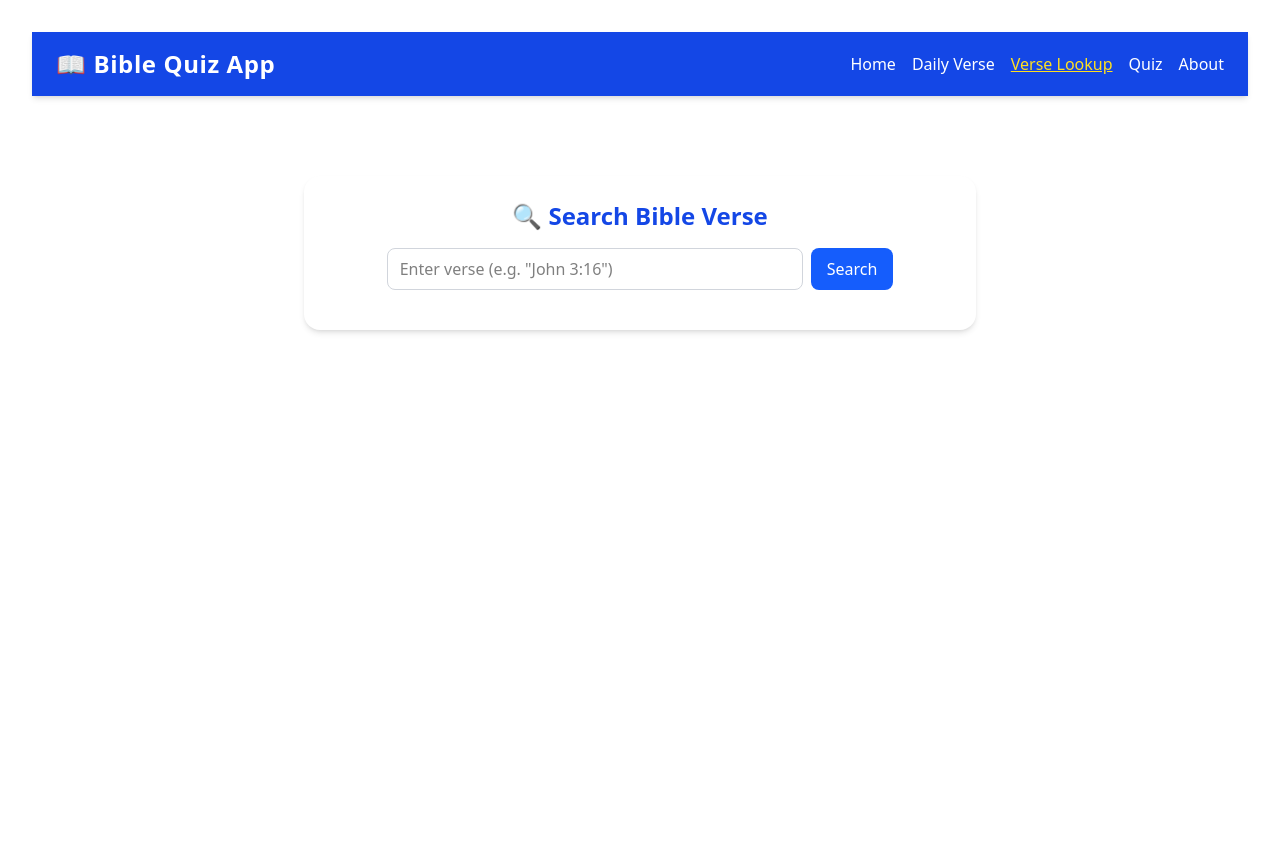
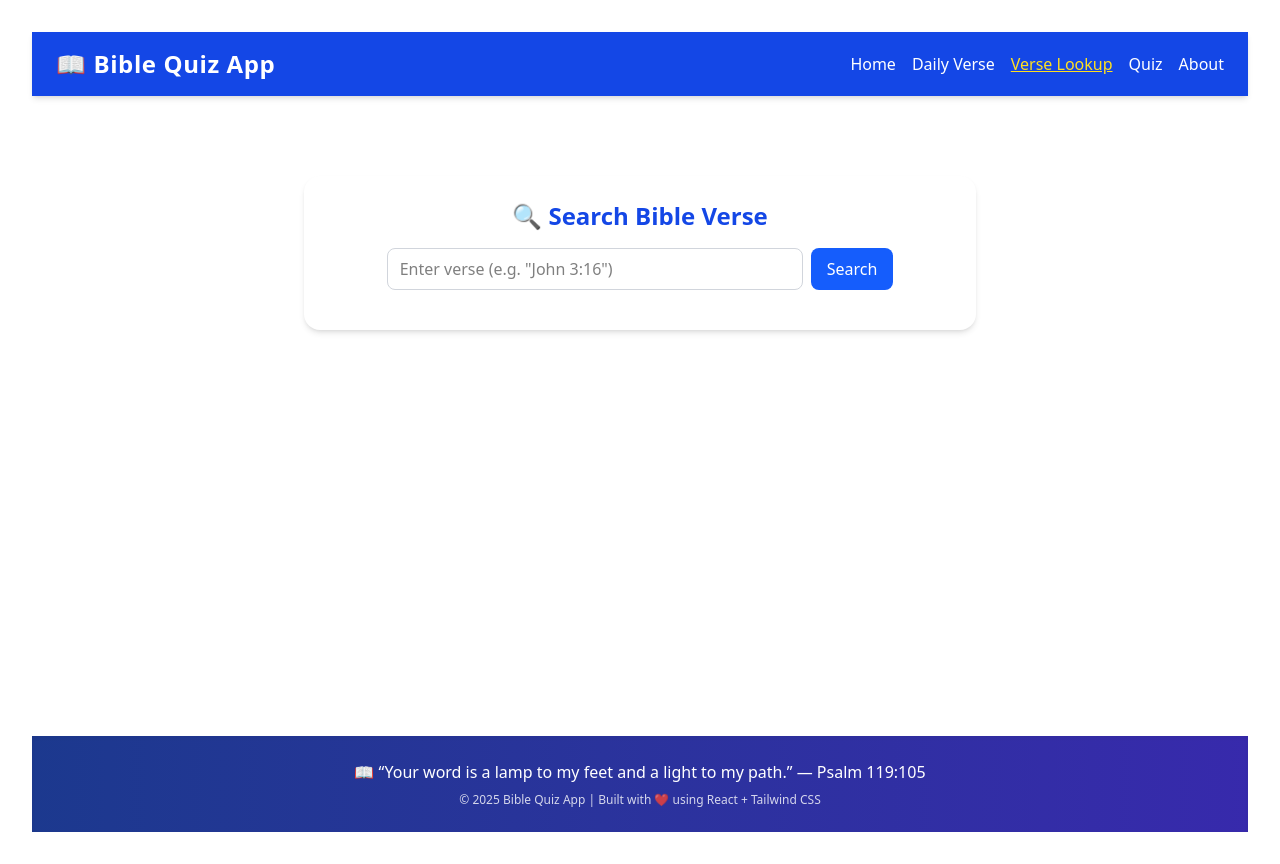
Before and after one commit to ifeanyieva/bible-quiz-app, a React (Vite) app: page /verse-lookup in a window 1280 px wide. Built offline with nearby package versions, Linux system fonts and the light colour scheme.

Commit message:
added footer

```diff
--- a/src/App.jsx
+++ b/src/App.jsx
@@ -7,6 +7,7 @@ import Home from "./pages/Home";
 import About from "./pages/About";
 import Quiz from "./pages/Quiz";
 import VerseLookup from "./pages/VerseLookup";
+import Footer from "./components/Footer";
 import "./App.css";
 
 function App() {
@@ -23,6 +24,7 @@ function App() {
             <Route path="/verse-lookup" element={<VerseLookup />} />
           </Routes>
         </main>
+        <Footer/>
       </div>
     </Router>
   );
--- /dev/null
+++ b/src/components/Footer.jsx
@@ -0,0 +1,17 @@
+import React from "react";
+
+const Footer = () => {
+  return (
+    <footer className="bg-gradient-to-r from-blue-900 to-indigo-800 text-white py-6 text-center mt-10 shadow-inner">
+
+      <p className="text-sm md:text-base">
+        📖 “Your word is a lamp to my feet and a light to my path.” — Psalm 119:105
+      </p>
+      <p className="text-xs mt-2 opacity-80">
+        © {new Date().getFullYear()} Bible Quiz App | Built with ❤️ using React + Tailwind CSS
+      </p>
+    </footer>
+  );
+};
+
+export default Footer;
```
